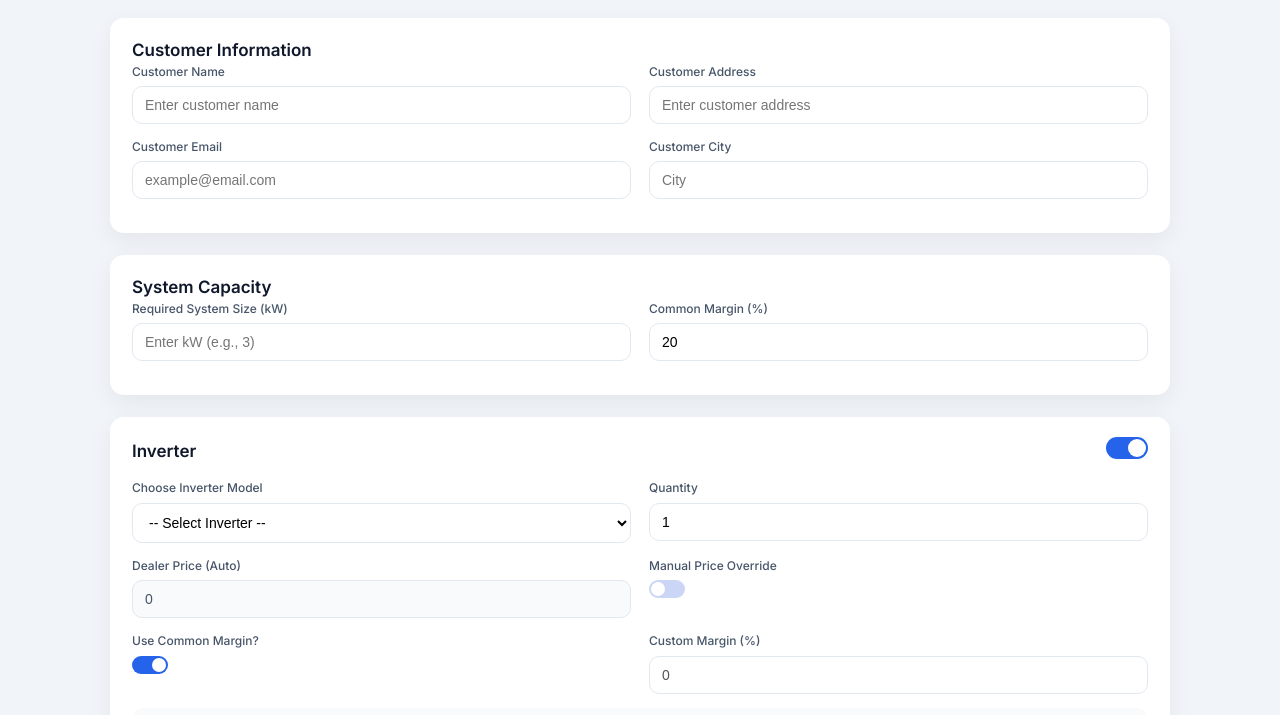
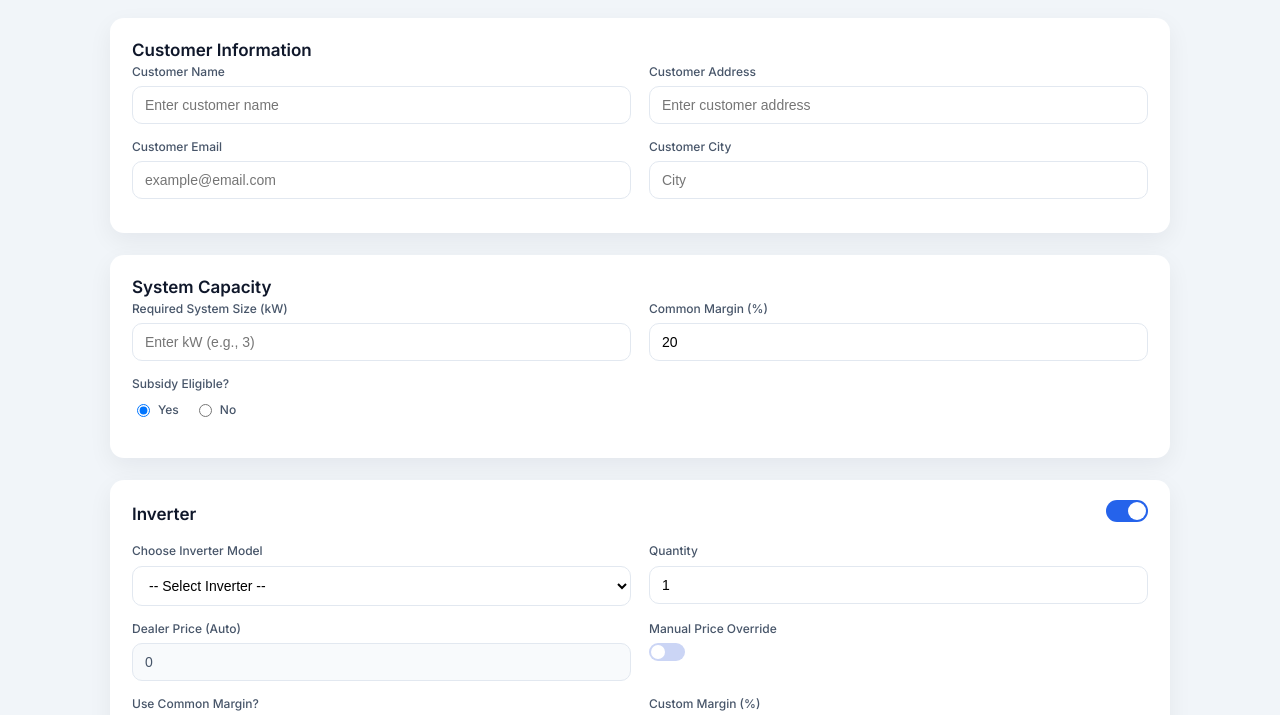
Before and after one commit to Abhishekcodeking01/v-solar-quote, a plain HTML site: page on-grid/index.html in a window 1280 px wide. Shown: the part 74-789 px from the top of the page. Drawn offline with Linux system fonts and the light colour scheme.

Commit message:
Update gemini d1 index.html

```diff
--- a/on-grid/index.html
+++ b/on-grid/index.html
@@ -66,6 +66,21 @@
                 <div class="col">
                     <label>Common Margin (%)</label>
                     <input type="number" id="commonMargin" min="0" max="100" value="20" oninput="applyCommonMargin()" />
+                </div>
+            </div>
+
+            <!-- NEW SUBSIDY SECTION -->
+            <div class="row">
+                <div class="col">
+                    <label style="display:block; margin-bottom:8px;">Subsidy Eligible?</label>
+                    <div style="display:flex; gap:15px; align-items:center;">
+                        <label style="display:flex; align-items:center; gap:5px; cursor:pointer;">
+                            <input type="radio" name="subsidyEligible" value="yes" checked> Yes
+                        </label>
+                        <label style="display:flex; align-items:center; gap:5px; cursor:pointer;">
+                            <input type="radio" name="subsidyEligible" value="no"> No
+                        </label>
+                    </div>
                 </div>
             </div>
         </section>
```
